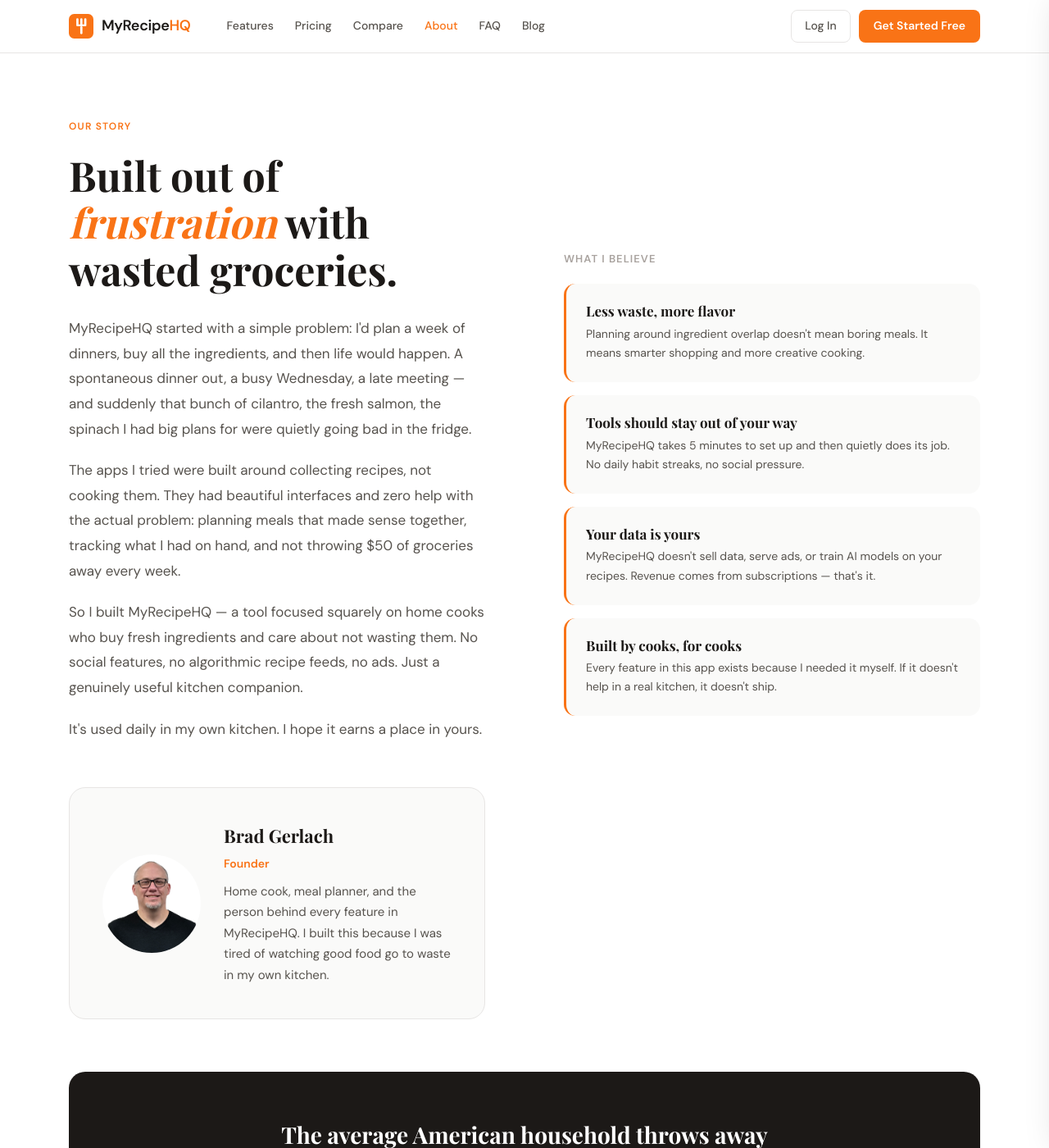
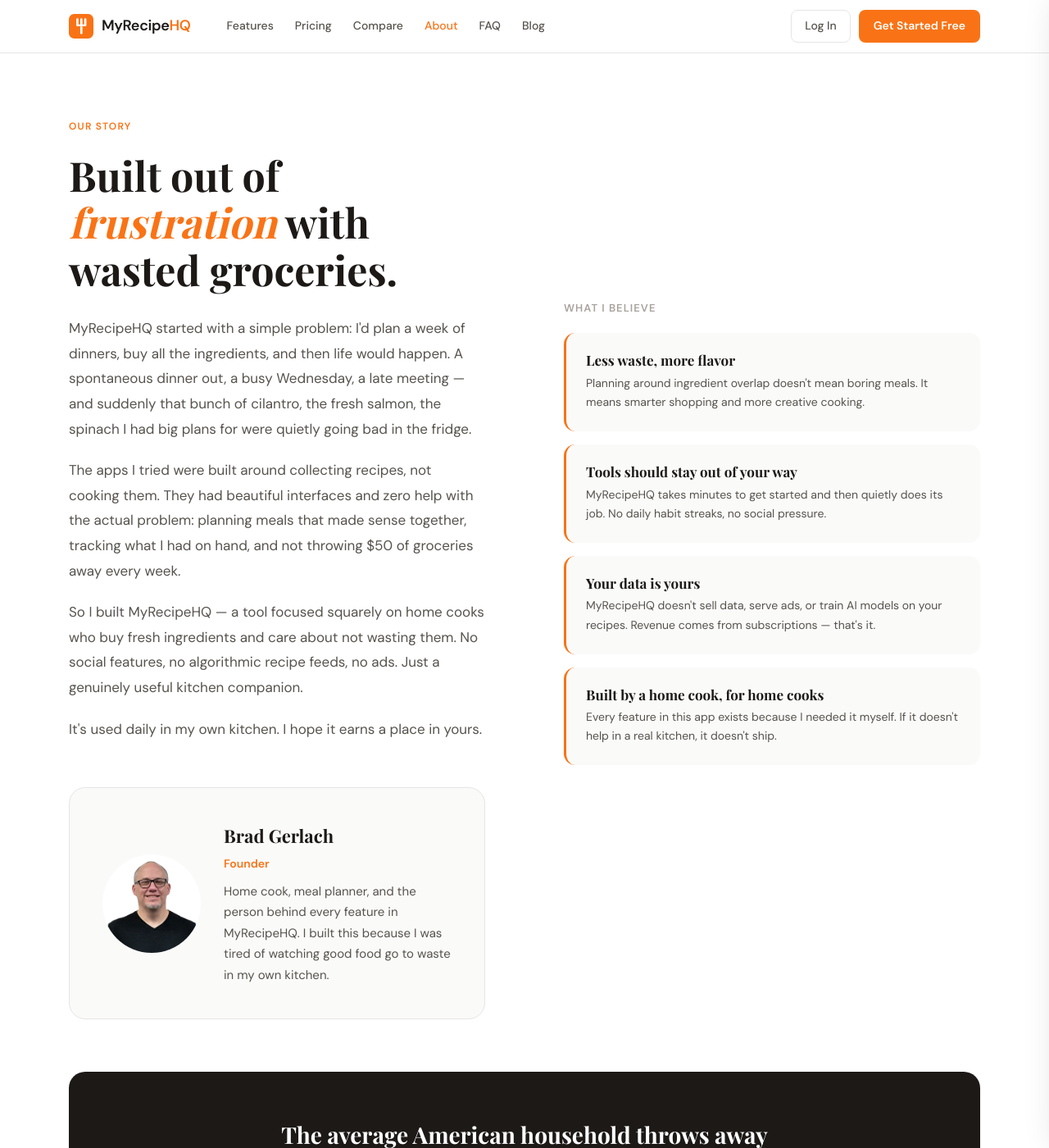
Before and after one commit to bgerlach463/recipehq-site, a Jekyll site: the page built from about/index.html, in a window 1280 px wide and 1400 px high. Shown: the whole window at 82% size. Built offline with Jekyll 4.4.1, drawn with Linux system fonts in a browser that asks for light colours.

Commit message:
About page fixes — remove time promise, fix sidebar whitespace, solo founder voice
- "takes 5 minutes" → "takes minutes to get started"
- "Built by cooks, for cooks" → "Built by a home cook, for home cooks"
- Sidebar padding 160px → 220px to push beliefs cards down and reduce bottom whitespace

Co-Authored-By: Claude Opus 4.6 (1M context) <noreply@anthropic.com>

```diff
--- a/about/index.html
+++ b/about/index.html
@@ -74,14 +74,14 @@ head_extra: |
             </div>
             <div class="value-card">
               <h4>Tools should stay out of your way</h4>
-              <p>MyRecipeHQ takes 5 minutes to set up and then quietly does its job. No daily habit streaks, no social pressure.</p>
+              <p>MyRecipeHQ takes minutes to get started and then quietly does its job. No daily habit streaks, no social pressure.</p>
             </div>
             <div class="value-card">
               <h4>Your data is yours</h4>
               <p>MyRecipeHQ doesn't sell data, serve ads, or train AI models on your recipes. Revenue comes from subscriptions — that's it.</p>
             </div>
             <div class="value-card">
-              <h4>Built by cooks, for cooks</h4>
+              <h4>Built by a home cook, for home cooks</h4>
               <p>Every feature in this app exists because I needed it myself. If it doesn't help in a real kitchen, it doesn't ship.</p>
             </div>
           </div>
--- a/css/style.css
+++ b/css/style.css
@@ -469,7 +469,7 @@ section { padding: 96px 0; }
 .about-text h1 em { font-style: italic; color: var(--orange); }
 .about-body { font-size: 17px; color: var(--mid); line-height: 1.8; }
 .about-body p { margin-bottom: 20px; }
-.about-sidebar { padding-top: 160px; }
+.about-sidebar { padding-top: 220px; }
 .founder-card { display: flex; align-items: center; gap: 28px; margin-top: 56px; padding: 40px; background: var(--warm-bg); border-radius: 20px; border: 1px solid var(--border); }
 .founder-img { width: 120px; height: 120px; border-radius: 50%; object-fit: cover; object-position: center top; flex-shrink: 0; }
 .value-cards { display: flex; flex-direction: column; gap: 16px; margin-top: 8px; }
```
